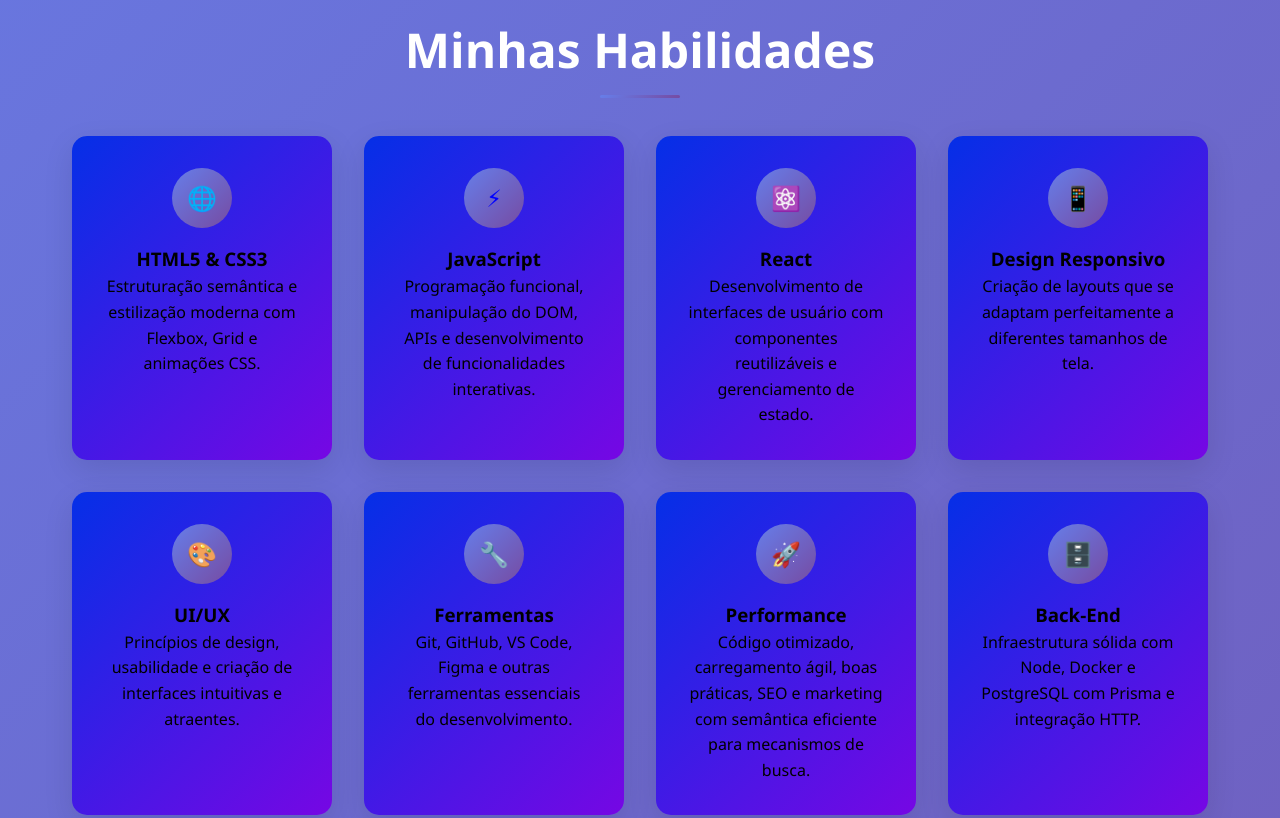
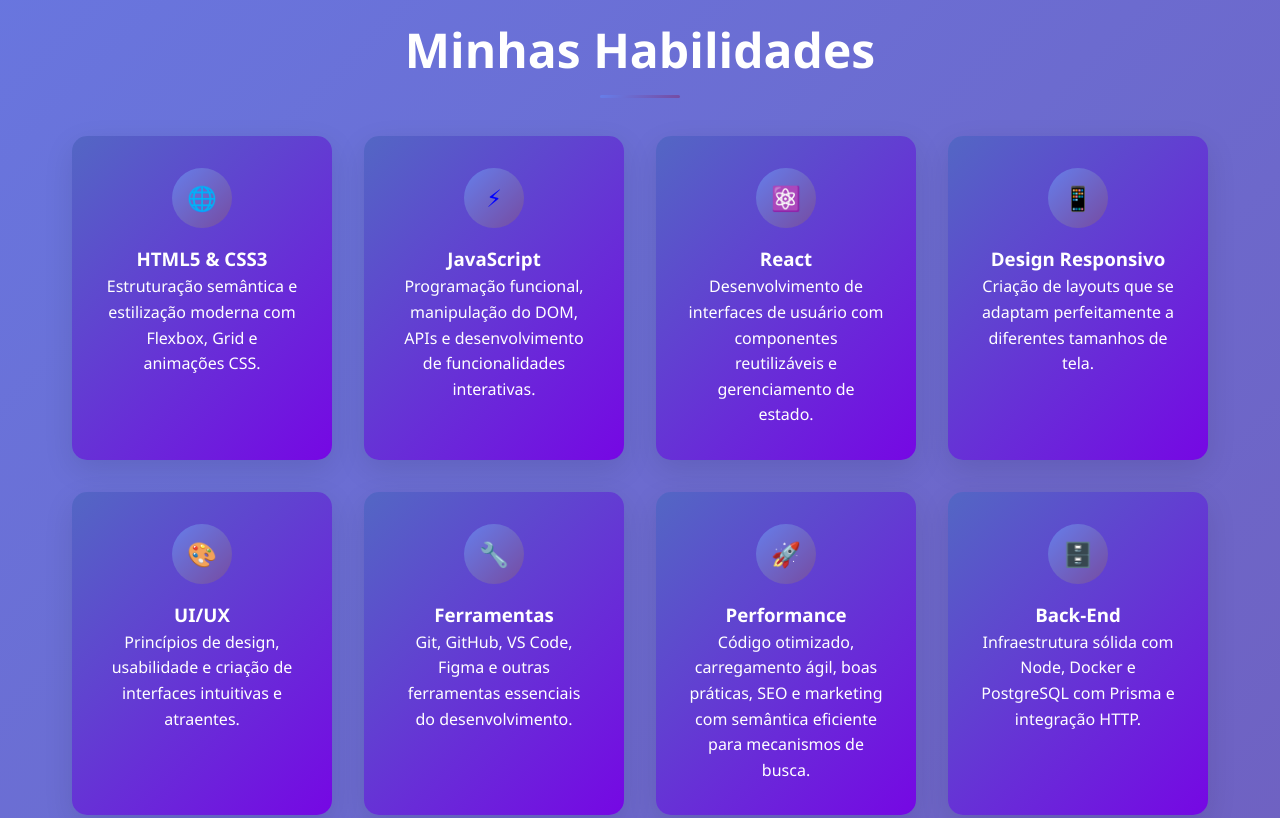
Before and after one commit to RobertCastro86/meu-portfolio-javascript, a plain HTML site: page index.html in a window 1280 px wide. Shown: the part 880-1698 px from the top of the page. Drawn offline with Linux system fonts and the light colour scheme.

Commit message:
add cor nos textos

```diff
--- a/css/style.css
+++ b/css/style.css
@@ -200,12 +200,19 @@ section.visible {
 }
 
 .skill-card {
-    background: linear-gradient(135deg, #052fe7 0%, #7607e4 100%);
+    background: linear-gradient(135deg, #5367c4 0%, #7607e4 100%);
     padding: 2rem;
     border-radius: 15px;
     text-align: center;
     box-shadow: 0 10px 30px rgba(0,0,0,0.1);
     transition: transform 0.3s ease, box-shadow 0.3s ease;
+}
+
+.container .skills-grid .skill-card h3{
+    color: white;
+}
+.container .skills-grid .skill-card p{
+    color: white;
 }
 
 .skill-card:hover {
```
